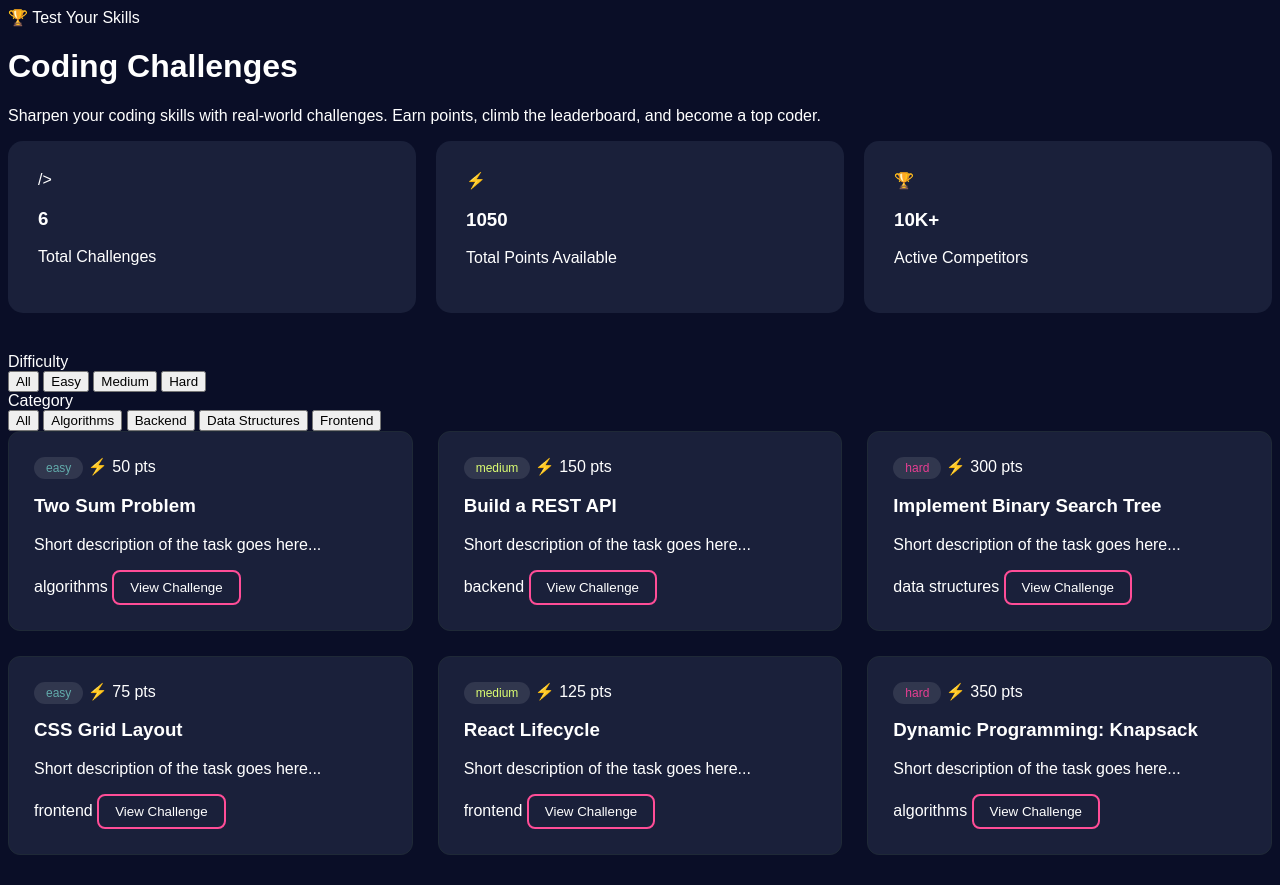
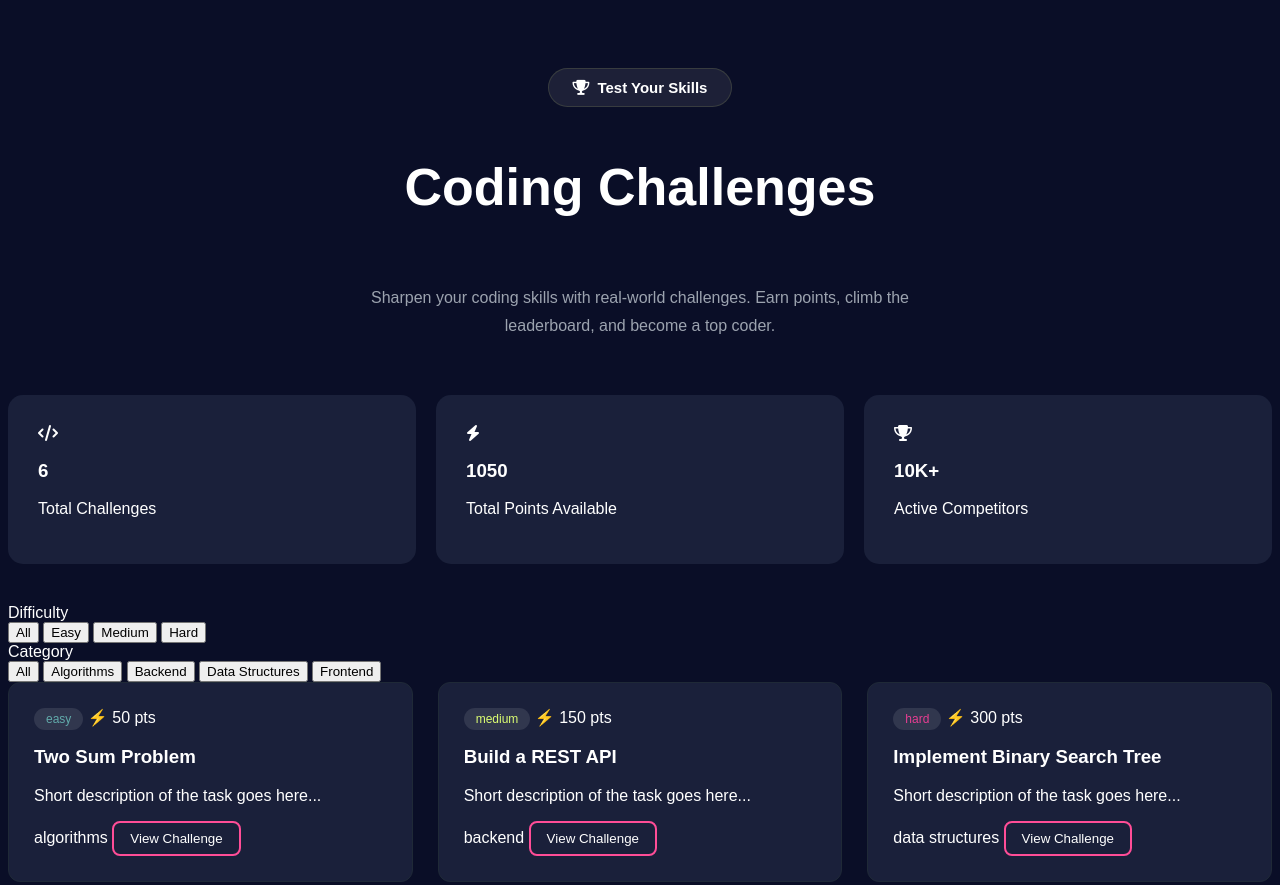
Before and after one commit to nadineashmawey/theDevStudio, a plain HTML site: page public/pages/public/coding-challenges.html in a window 1280 px wide. Shown: the top 885 px of the page. Before the commit the page ends 863 px from the top, so only its background shows below. Drawn offline with Linux system fonts and the light colour scheme.

Commit message:
edited icons to be frontawesome not svg

```diff
--- /dev/null
+++ b/public/css/challengespage.css
@@ -0,0 +1,127 @@
+
+:root {
+  --bg-deep: #0a0e27;
+  --card-bg: #1a203a;
+  --pink: #ff4d97;
+  --text-muted: #9ca3af;
+  --easy-color: #62abab;
+  --medium-color: #ddff72;
+  --hard-color: #e73e92;
+}
+
+.hero {
+  text-align: center;
+  padding: 60px 40px 40px;
+  display: flex;
+  flex-direction: column;
+  align-items: center;
+  gap: 16px;
+}
+
+.hero h1 {
+  font-size: 52px;
+  font-weight: 800;
+  color: var(--text-white);
+  line-height: 1.15;
+}
+
+.hero p {
+  font-size: 16px;
+  color: var(--text-muted);
+  max-width: 560px;
+  line-height: 1.7;
+}
+
+body { background: var(--bg-deep); color: white; font-family: sans-serif; }
+
+.stats-container {
+  display: flex;
+  gap: 20px;
+  margin-bottom: 40px;
+}
+
+.stat-card {
+  flex: 1;
+  background: var(--card-bg);
+  padding: 30px;
+  border-radius: 15px;
+  text-align: left;
+}
+
+.challenges-grid {
+  display: grid;
+  grid-template-columns: repeat(auto-fill, minmax(350px, 1fr));
+  gap: 25px;
+}
+
+/* The Challenge Card */
+.challenge-card {
+  background: var(--card-bg);
+  padding: 25px;
+  border-radius: 12px;
+  position: relative;
+  border: 1px solid #1f2937;
+}
+
+
+.difficulty-tag { font-size: 12px; padding: 4px 12px; border-radius: 20px; background: rgba(255,255,255,0.1); }
+.difficulty-tag.easy { color: var(--easy-color); }
+.difficulty-tag.medium { color: var(--medium-color); }
+.difficulty-tag.hard { color: var(--hard-color); }
+
+.view-btn {
+  background: transparent;
+  border: 2px solid var(--pink);
+  color: white;
+  padding: 8px 16px;
+  border-radius: 8px;
+  cursor: pointer;
+}
+
+.btn-test-skills {
+  display: inline-flex;
+  align-items: center;
+  gap: 8px;
+  background: rgba(255, 255, 255, 0.08);
+  border: 1px solid rgba(240, 254, 114, 0.12);
+  color: var(--yellow);
+  font-family: var(--font);
+  font-size: 15px;
+  font-weight: 600;
+  padding: 10px 24px;
+  border-radius: 30px;
+  cursor: pointer;
+  transition: all 0.2s ease;
+}
+
+
+.btn-test-skills i {
+  font-size: 15px;
+  color: var(--yellow);
+}
+
+.filter-btn {
+  padding: 9px 18px;
+  border-radius: 50px;
+  font-family: var(--font);
+  font-size: 0.875rem;
+  font-weight: 500;
+  cursor: pointer;
+  border: 1px solid var(--border);
+  background-color: var(--surface);
+  color: var(--text-body);
+  transition: border-color 0.2s ease, color 0.2s ease;
+}
+
+.filter-btn-category.active {
+  background: linear-gradient(to right, var(--pink), var(--pink-light));
+  border-color: transparent;
+  color: var(--text-white);
+  box-shadow: 0 4px 18px rgba(255, 64, 160, 0.45);
+}
+
+.filter-btn-level.active {
+  background: var(--teal);
+  border-color: var(--teal);
+  color: var(--text-white);
+}
--- a/public/css/public.css
+++ /dev/null
@@ -1,55 +0,0 @@
-/* Variables for that EduPlatform look */
-:root {
-  --bg-deep: #0a0e27;
-  --card-bg: #1a203a;
-  --pink: #ff4d97;
-  --text-muted: #9ca3af;
-  --easy-color: #62abab;
-  --medium-color: #ddff72;
-  --hard-color: #e73e92;
-}
-
-body { background: var(--bg-deep); color: white; font-family: sans-serif; }
-
-.stats-container {
-  display: flex;
-  gap: 20px;
-  margin-bottom: 40px;
-}
-
-.stat-card {
-  flex: 1;
-  background: var(--card-bg);
-  padding: 30px;
-  border-radius: 15px;
-  text-align: left;
-}
-
-.challenges-grid {
-  display: grid;
-  grid-template-columns: repeat(auto-fill, minmax(350px, 1fr));
-  gap: 25px;
-}
-
-/* The Challenge Card */
-.challenge-card {
-  background: var(--card-bg);
-  padding: 25px;
-  border-radius: 12px;
-  position: relative;
-  border: 1px solid #1f2937;
-}
-
-.difficulty-tag { font-size: 12px; padding: 4px 12px; border-radius: 20px; background: rgba(255,255,255,0.1); }
-.difficulty-tag.easy { color: var(--easy-color); }
-.difficulty-tag.medium { color: var(--medium-color); }
-.difficulty-tag.hard { color: var(--hard-color); }
-
-.view-btn {
-  background: transparent;
-  border: 2px solid var(--pink);
-  color: white;
-  padding: 8px 16px;
-  border-radius: 8px;
-  cursor: pointer;
-}
--- a/public/pages/public/coding-challenges.html
+++ b/public/pages/public/coding-challenges.html
@@ -1,11 +1,15 @@
-<header class="hero">
-  <div class="test-badge">🏆 Test Your Skills</div>
+<head>
   <meta charset="UTF-8">
     <meta name="viewport" content="width=device-width, initial-scale=1.0">
     <title>EduPlatform | Coding Challenges</title>
+    <link rel="stylesheet" href="https://cdnjs.cloudflare.com/ajax/libs/font-awesome/6.5.1/css/all.min.css"/>
+    <link rel="stylesheet" href="../../../public/css/challengespage.css">
+    <script src="../../../public/js/public.js" defer></script>
+</head>
+<header class="hero">
 
-    <link rel="stylesheet" href="../../../public/css/public.css">
-    <script src="../../../public/js/public.js" defer></script>
+  <div class="btn-test-skills"><i class="fa-solid fa-trophy"></i> Test Your Skills</div>
+
   <h1>Coding Challenges</h1>
   <p>Sharpen your coding skills with real-world challenges. Earn points, climb the leaderboard, and become a top coder.</p>
 </header>
@@ -13,17 +17,17 @@
 <section class="challenges-section">
   <div class="stats-container">
     <div class="stat-card">
-      <span class="icon">/&gt;</span>
+      <i class="fa-solid fa-code icon icon-pink"></i>
       <h3>6</h3>
       <p>Total Challenges</p>
     </div>
     <div class="stat-card">
-      <span class="icon">⚡</span>
+      <i class="fa-solid fa-bolt icon icon-yellow"></i>
       <h3>1050</h3>
       <p>Total Points Available</p>
     </div>
     <div class="stat-card">
-      <span class="icon">🏆</span>
+      <i class="fa-solid fa-trophy icon icon-teal"></i>
       <h3>10K+</h3>
       <p>Active Competitors</p>
     </div>
```
